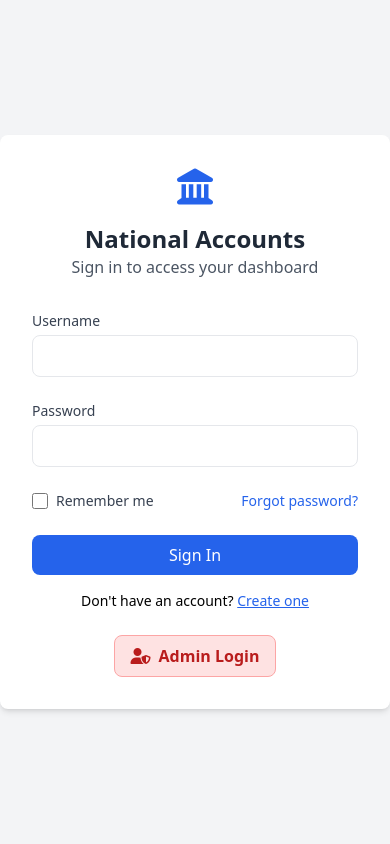
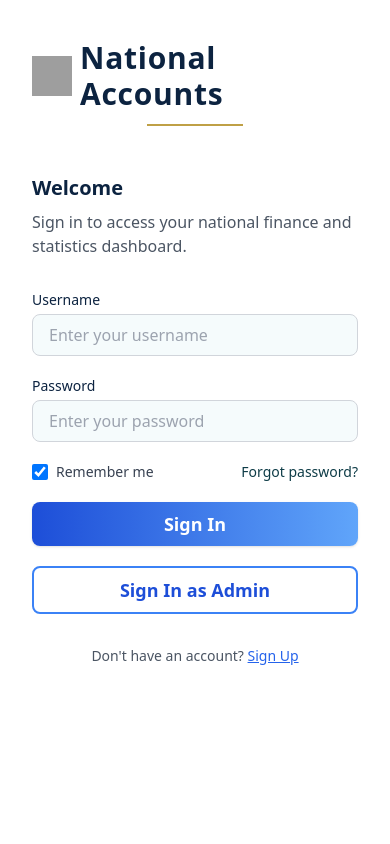
Before and after one commit to hemeshhere/Dashboard-For-National-Accounts, a PHP site: page /login.php in a window 390 px wide. Run offline with PHP 8.4, Linux system fonts and the light colour scheme; some libraries are stand-ins or nearby versions; grey boxes are pictures that could not be loaded.

Commit message:
added better ui to login page

```diff
--- a/auth/login.php
+++ b/auth/login.php
@@ -62,70 +62,100 @@ if ($_SERVER['REQUEST_METHOD'] === 'POST') {
     <script src="https://cdn.tailwindcss.com"></script>
     <link rel="stylesheet" href="https://cdnjs.cloudflare.com/ajax/libs/font-awesome/6.4.0/css/all.min.css">
 </head>
-<body class="bg-gray-100">
-    <div class="min-h-screen flex items-center justify-center">
-        <div class="bg-white p-8 rounded-lg shadow-md w-full max-w-md">
-            <div class="text-center mb-8">
-                <i class="fas fa-landmark text-4xl text-blue-600 mb-4"></i>
-                <h1 class="text-2xl font-bold text-gray-800">
-                    <?php if (isset($_GET['admin'])): ?>
-                        <span class="text-red-600">Admin Login</span>
-                    <?php else: ?>
-                        National Accounts
+<body class="bg-white min-h-screen font-sans">
+    <div class="min-h-screen flex flex-col md:flex-row">
+        <!-- Left: Login Form -->
+        <div class="w-full md:w-1/2 flex flex-col justify-center px-8 py-10 bg-white">
+            <!-- Heading at the top -->
+            <div class="w-full flex flex-col items-center mb-12">
+                <div class="flex items-center mb-2">
+                    <img src="https://cdn-icons-png.flaticon.com/512/1995/1995574.png" alt="National Accounts Logo" class="w-10 h-10 mr-2">
+                    <span class="text-3xl font-bold tracking-wide text-[#0c2340]">National Accounts</span>
+                </div>
+                <div class="w-24 border-b-2 border-[#bfa046] mt-1"></div>
+            </div>
+            <div class="max-w-md w-full mx-auto">
+                <h2 class="text-xl md:text-2xl font-semibold mb-2 text-[#0c2340]">Welcome</h2>
+                <p class="mb-8 text-[#4b5563]">Sign in to access your national finance and statistics dashboard.</p>
+                <?php if (isset($error)): ?>
+                    <div class="mb-4 text-red-500 font-semibold animate-pulse"><?php echo htmlspecialchars($error); ?></div>
                 <?php endif; ?>
-                </h1>
-                <p class="text-gray-600">
-                    <?php if (isset($_GET['admin'])): ?>
-                        Please sign in as an administrator
-                    <?php else: ?>
-                        Sign in to access your dashboard
-                    <?php endif; ?>
-                </p>
-                <?php if (isset($error)): ?>
-                    <div class="mt-4 text-red-500"><?php echo htmlspecialchars($error); ?></div>
+                <form method="POST" class="space-y-5">
+                    <div>
+                        <label for="username" class="block text-sm font-medium text-[#0c2340] mb-1">Username</label>
+                        <input type="text" id="username" name="username" required placeholder="Enter your username"
+                            class="w-full px-4 py-2 bg-[#f5fbfc] border border-[#d1d5db] rounded-lg focus:outline-none focus:ring-2 focus:ring-[#bfa046] placeholder-gray-400 transition">
+                    </div>
+                    <div>
+    <label for="password" class="block text-sm font-medium text-[#0c2340] mb-1">Password</label>
+    <input type="password" id="password" name="password" required placeholder="Enter your password"
+        class="w-full px-4 py-2 bg-[#f5fbfc] border border-[#d1d5db] rounded-lg focus:outline-none focus:ring-2 focus:ring-blue-400 placeholder-gray-400 transition">
+</div>
+                    <div class="flex items-center justify-between">
+                        <div class="flex items-center">
+                            <input type="checkbox" id="remember" checked class="h-4 w-4 text-[#0e3c47] focus:ring-[#0e3c47] border-gray-300 rounded">
+                            <label for="remember" class="ml-2 block text-sm text-gray-700">Remember me</label>
+                        </div>
+                        <?php if (!isset($_GET['admin'])): ?>
+                        <a href="forgot_password.php" class="text-sm text-[#0e3c47] hover:underline">Forgot password?</a>
                         <?php endif; ?>
                     </div>
-
-            <form method="POST" class="space-y-6">
-                <div>
-                    <label for="username" class="block text-sm font-medium text-gray-700 mb-1">Username</label>
-                    <input type="text" id="username" name="username" required
-                           class="w-full px-4 py-2 border rounded-lg focus:outline-none focus:ring-2 focus:ring-blue-500">
-                </div>
-
-                <div>
-                    <label for="password" class="block text-sm font-medium text-gray-700 mb-1">Password</label>
-                    <input type="password" id="password" name="password" required
-                           class="w-full px-4 py-2 border rounded-lg focus:outline-none focus:ring-2 focus:ring-blue-500">
-                </div>
-
-                <div class="flex items-center justify-between">
-                    <div class="flex items-center">
-                        <input type="checkbox" id="remember" class="h-4 w-4 text-blue-600 focus:ring-blue-500 border-gray-300 rounded">
-                        <label for="remember" class="ml-2 block text-sm text-gray-700">Remember me</label>
-                    </div>
-
-                    <a href="forgot_password.php" class="text-sm text-blue-600 hover:underline">Forgot password?</a>
-                </div>
-                <button type="submit" class="w-full bg-blue-600 text-white py-2 px-4 rounded-lg hover:bg-blue-700 transition">
+                    <button type="submit" class="w-full bg-gradient-to-r from-blue-700 to-blue-400 text-white py-2 px-4 rounded-lg font-semibold text-lg shadow hover:from-blue-800 hover:to-blue-500 transition-all duration-200">
     Sign In
 </button>
+<?php if (!isset($_GET['admin'])): ?>
+    <a href="login.php?admin=1" class="w-full block mt-3 text-center border-2 border-blue-500 text-blue-700 py-2 px-4 rounded-lg font-semibold text-lg hover:bg-blue-50 transition-all duration-200">
+        Sign In as Admin
+    </a>
+<?php endif; ?>
+
                 </form>
-            <p class="mt-4 text-center text-sm">
-                Don't have an account? <a href="register.php" class="text-blue-600 underline">Create one</a>
+                <?php if (!isset($_GET['admin'])): ?>
+                <p class="mt-8 text-center text-sm text-[#4b5563]">
+                    Don't have an account? <a href="register.php" class="text-blue-600 underline font-medium hover:text-blue-800">Sign Up</a>
                 </p>
-            <div class="mt-6 text-center">
-                <?php if (!isset($_GET['admin'])): ?>
-                    <a href="?admin=1" class="inline-block bg-red-100 text-red-700 px-4 py-2 rounded-lg font-semibold border border-red-300 hover:bg-red-200 transition">
-                        <i class="fas fa-user-shield mr-2"></i>Admin Login
-                    </a>
-                <?php else: ?>
-                    <a href="login.php" class="inline-block bg-gray-100 text-gray-700 px-4 py-2 rounded-lg font-semibold border border-gray-300 hover:bg-gray-200 transition">
-                        <i class="fas fa-arrow-left mr-2"></i>Back to User Login
-                    </a>
                 <?php endif; ?>
             </div>
         </div>
+        <!-- Right: Illustration & Welcome -->
+        <div class="hidden md:flex w-1/2 bg-[#0c2340] items-center justify-center relative overflow-hidden">
+            <div class="max-w-lg mx-auto text-left px-12">
+                <h2 class="text-3xl md:text-4xl font-extrabold mb-2 mt-10 text-center bg-gradient-to-r from-blue-400 via-blue-600 to-blue-800 bg-clip-text text-transparent drop-shadow-lg tracking-wide">
+    National Accounts Portal
+</h2>
+<div class="flex justify-center mb-4">
+    <span class="block w-20 h-1 rounded-full bg-gradient-to-r from-blue-400 via-blue-600 to-blue-800 opacity-80"></span>
 </div>
+<p class="text-blue-100 text-base md:text-lg text-center max-w-lg mb-8 mx-auto px-3 py-2 rounded-xl bg-white/10 backdrop-blur-sm shadow-lg border border-blue-200/20 animate-fade-in">
+    <span class="font-medium text-blue-200">Access</span> government finance, statistics, and economic dashboards.<br>
+    <span class="font-medium text-blue-100">Secure</span>, centralized, and up to date.
+</p>
+                <img src="https://cdn.dribbble.com/userupload/18415615/file/original-d881fd064d90adfc18f6cb20fd3ee16e.webp?resize=2048x1536&vertical=center" alt="National Accounts Dashboard" class="mx-auto mb-2 rounded-xl shadow-lg w-full max-w-2xl">
+            </div>
+            <!-- Decorative squares -->
+            <div class="absolute bottom-6 right-8 flex space-x-2 opacity-30">
+                <div class="w-4 h-4 bg-blue-200 rounded-lg"></div>
+                <div class="w-6 h-6 bg-blue-300 rounded-lg"></div>
+                <div class="w-3 h-3 bg-blue-400 rounded-lg"></div>
+                <div class="w-6 h-6 bg-yellow-300 rounded-lg"></div>
+                <div class="w-3 h-3 bg-yellow-400 rounded-lg"></div>
+            </div>
+        </div>
+    </div>
+    <script>
+    // Password visibility toggle icon
+    document.querySelectorAll('input[type="password"] + span').forEach(function(span) {
+        span.addEventListener('click', function() {
+            const input = this.previousElementSibling;
+            if (input.type === 'password') {
+                input.type = 'text';
+                this.innerHTML = '<i class="fa fa-eye-slash"></i>';
+            } else {
+                input.type = 'password';
+                this.innerHTML = '<i class="fa fa-eye"></i>';
+            }
+        });
+    });
+    </script>
 </body>
 </html>
```
Also changed, not shown: 1 other file. Lines whose indentation alone changed are shown as unchanged.
